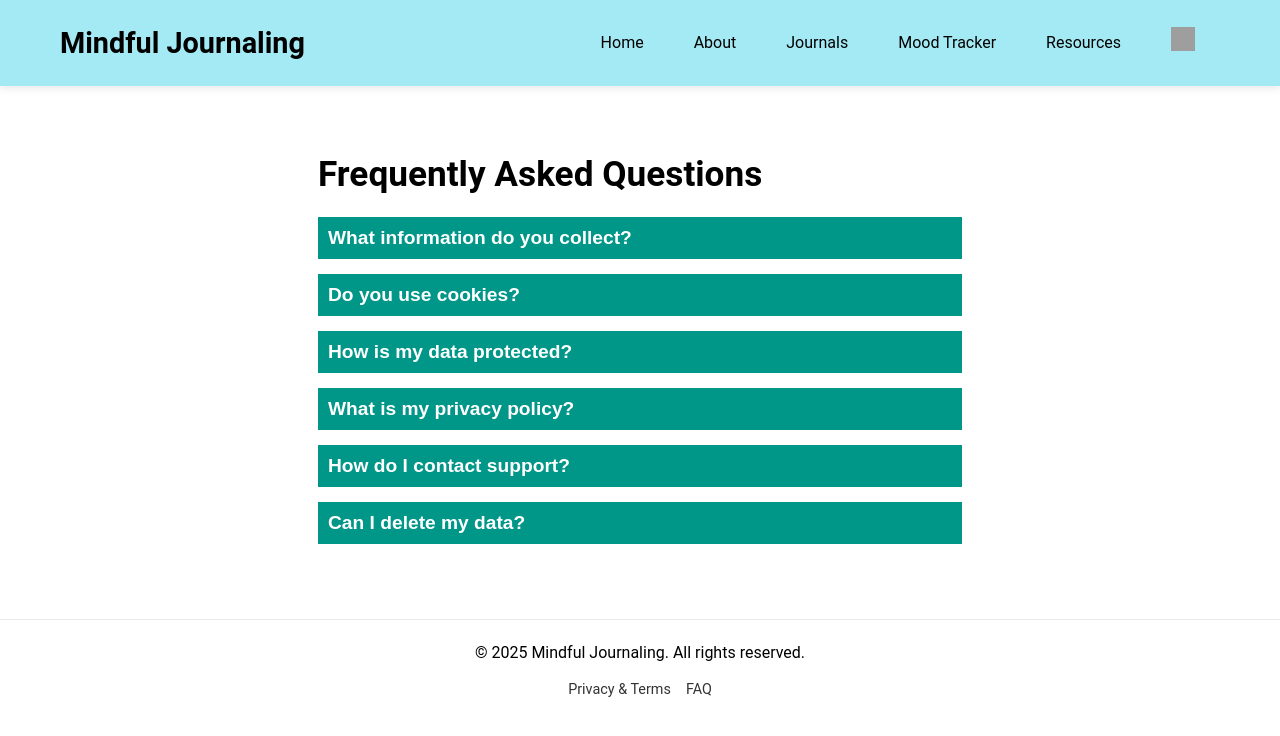
After one commit to Hadi-001/Web_Project, a PHP site: page /FAQ.html in a window 1280 px wide; the page is wider, and only the part inside the window is pictured. The commit adds this page. Shown: the top 736 px of that part. Run offline with PHP 8.4, Linux system fonts and the light colour scheme; grey boxes are pictures that could not be loaded.

Commit message:
Add FAQ page and style it using CSS

```diff
--- /dev/null
+++ b/FAQ.html
@@ -0,0 +1,130 @@
+<!DOCTYPE html>
+<html lang="en">
+<head>
+    <meta charset="UTF-8">
+    <meta name="viewport" content="width=device-width, initial-scale=1.0">
+    <title>Mindful Journaling - FAQ</title>
+    <link rel="stylesheet" href="style.css" />
+
+</head>
+<body>
+    <!-- Header common in all pages -->
+    <header>
+        <!-- Header Container (div) -->
+        <!-- Content of this header should be changed-->
+        <div class="header-container">
+
+            <!--Here Mindful Journaling is a link that takes us to index.html-->
+            <a href="index.html" class="logo">Mindful Journaling</a>
+
+            <!--    CHECK     -->
+            <button class="menu-toggle" id="menu-toggle">&#9776;</button>
+
+            <!-- This is the navigation bar-->
+            <nav>
+
+                <!-- Unordered list that contains the links to other pages -->
+                <ul id="main-menu">
+                    <li><a href="index.html">Home</a></li>
+
+
+                    <li class="has-dropdown">
+                        <a href="about.html">About</a>
+                        <!-- When the cursor is on the "About" link a drop menu appears that contain links to other pages -->
+                        <ul class="dropdown">
+                            <!-- This is the dropdown menu-->
+                            <li><a href="team.html">Our Team</a></li>
+                            <li><a href="mission.html">Our Mission</a></li>
+                        </ul>
+                    </li>
+
+                    <li class="has-dropdown">
+                        <a href="daily-prompts.html">Journals</a>
+                        <ul class="dropdown">
+                            <li><a href="daily-prompts.html">Daily Prompts</a></li>
+                            <li><a href="weekly-prompts.html">Weekly Check-Ins</a></li>
+                        </ul>
+                    </li>
+
+                    <li><a href="mood-tracker.html">Mood Tracker</a></li>
+
+                    <li class="has-dropdown">
+                        <a href="resources.html">Resources</a>
+                        <ul class="dropdown">
+                            <li><a href="resources.html">Articles</a></li>
+                            <li><a href="tools.html">Tools &amp; Apps</a></li>
+                        </ul>
+                    </li>
+                    <li>
+                        <a href="contact.html">
+                            <img src="images/contact-icon.png" alt="Contact" class="icon" />
+                        </a>
+                    </li>
+                </ul>
+            </nav>
+        </div>
+        </header>
+
+        <!-- This section contains the frequently asked questions -->
+        <main>
+
+            <section class="faq">
+                <h1>Frequently Asked Questions</h1>
+
+                <!-- Each one of these divs contains a button which is the question and an answer,
+                    the answers by default are hidden and will only appear when the user presses the button
+                -->
+                <div class="faq-item">
+                    <button class="faq-question">What information do you collect?</button>
+                    <p class="faq-answer">We collect minimal personal data, such as email addresses, only for communication and support purposes.</p>
+                </div>
+
+                <div class="faq-item">
+                    <button class="faq-question">Do you use cookies?</button>
+                    <p class="faq-answer">Yes, we use basic cookies to enhance user experience. You can disable them in your browser settings.</p>
+                </div>
+
+                <div class="faq-item">
+                    <button class="faq-question">How is my data protected?</button>
+                    <p class="faq-answer">We implement security measures like encryption and access controls to protect your data.</p>
+                </div>
+
+                <div class="faq-item">
+                    <button class="faq-question">What is my privacy policy?</button>
+                    <p class="faq-answer">Our privacy policy ensures that we collect minimal user data and do not share it with third parties.</p>
+                </div>
+
+                <div class="faq-item">
+                    <button class="faq-question">How do I contact support?</button>
+                    <p class="faq-answer">You can contact support by emailing us at <a class="email-link-style" href="mailto:mindfuljournaling@gmail.com">mindfuljournaling@gmail.com</a>.</p>
+                </div>
+
+                <div class="faq-item">
+                    <button class="faq-question">Can I delete my data?</button>
+                    <p class="faq-answer">Yes, you can request data deletion by reaching out to us.</p>
+                </div>
+
+            </section>
+
+
+        </main>
+
+        <footer>
+            <div class="footer-container">
+                <!-- Copy Right -->
+                <p>&copy; 2025 Mindful Journaling. All rights reserved.</p>
+                <ul class="footer-menu">
+
+                    <!-- Terms and Conditions -->
+                    <li><a href="privacy&terms.html">Privacy &amp; Terms</a></li>
+
+                    <!-- This link takes the user to Frequently Asked Questions page-->
+                    <li><a href="FAQ.html">FAQ</a></li>
+                </ul>
+            </div>
+        </footer>
+
+        <script src="javascript.js"></script>
+
+</body>
+</html>
--- a/index.html
+++ b/index.html
@@ -80,7 +80,7 @@
                 <li><a href="privacy&terms.html">Privacy &amp; Terms</a></li>
 
                 <!-- This link takes the user to Frequently Asked Questions page-->
-                <li><a href="faq.html">FAQ</a></li>
+                <li><a href="FAQ.html">FAQ</a></li>
             </ul>
         </div>
     </footer>
--- /dev/null
+++ b/javascript.js
@@ -0,0 +1,10 @@
+
+
+// This is for the frequently asked question page
+// when pressing the button the answer will appear
+document.querySelectorAll(".faq-question").forEach(button => {
+    button.addEventListener("click", () => {
+        const answer = button.nextElementSibling;
+        answer.style.display = answer.style.display === "block" ? "none" : "block";
+    });
+});
--- a/privacy&terms.html
+++ b/privacy&terms.html
@@ -70,6 +70,7 @@
         <main>
             <section class="page-content">
                 <!-- This is the main header of the page -->
+
                 <h1>Privacy Policy &amp; Terms of Use</h1>
 
                 <h2>Privacy Policy</h2>
@@ -144,7 +145,7 @@
                 <p>These terms are governed by the laws of Lebanon, and any disputes will be handled accordingly.</p>
 
                 <h2>Contact Us</h2>
-                <p>If you have any questions about this Privacy Policy &amp; Terms of Use, please reach out to us at <a href="mailto:mindfuljournaling@gmail.com">mindfuljournaling@gmail.com</a>.</p>
+                <p>If you have any questions about this Privacy Policy &amp; Terms of Use, please reach out to us at <a class="email-link-style" href="mailto:mindfuljournaling@gmail.com">mindfuljournaling@gmail.com</a>.</p>
 
                 <p>By using this website, you acknowledge that you have read, understood, and agreed to these terms.</p>
             </section>
@@ -161,7 +162,7 @@
                     <li><a href="privacy&terms.html">Privacy &amp; Terms</a></li>
 
                     <!-- This link takes the user to Frequently Asked Questions page-->
-                    <li><a href="faq.html">FAQ</a></li>
+                    <li><a href="FAQ.html">FAQ</a></li>
                 </ul>
             </div>
         </footer>
--- a/style.css
+++ b/style.css
@@ -22,6 +22,13 @@ body {
 a {
     text-decoration: none;
     color: inherit;
+}
+
+.email-link-style {
+    text-decoration: underline;
+}
+.email-link-style:hover {
+    color: blue;
 }
 /* ============================================= */
 /*             End of Global Styles              */
@@ -163,7 +170,7 @@ nav ul.dropdown li a:hover {
 
 
 /* ============================================= */
-/*            Page Content Section               */
+/*            Privacy & terms Section            */
 /* ============================================= */
 .page-content {
     padding: 60px 30px;
@@ -186,8 +193,54 @@ nav ul.dropdown li a:hover {
 }
 
 /* ============================================= */
-/*         End of Page Content Section           */
+/*         End of Privacy & terms Section        */
 /* ============================================= */
+
+
+
+/* ============================================= */
+/*                  FAQ Section                  */
+/* ============================================= */
+
+/* faq stands for frequently asked questions */
+.faq h1 {
+    font-size: 2.2rem;
+    margin-bottom: 15px;
+}
+.faq {
+    margin: 0 auto;
+    max-width: 55%;
+    padding:  60px 30px;
+}
+
+.faq-item {
+    margin-bottom: 15px;
+}
+.faq-answer, .faq-question {
+    font-size: 1.2em;
+}
+.faq-answer {
+    /*When loaded the answer will be hidden from the user */
+    display: none;
+}
+
+.faq-question {
+    background: #009688;
+    border: none;
+    color: #fff;
+    font-weight: bold;
+    cursor: pointer;
+    display: block;
+    width: 100%;
+    text-align: left;
+    padding: 10px;
+    /* border-bottom: 1px solid #992d2d; */
+}
+
+/* ============================================= */
+/*              End of FAQ Section               */
+/* ============================================= */
+
 
 
 
```
